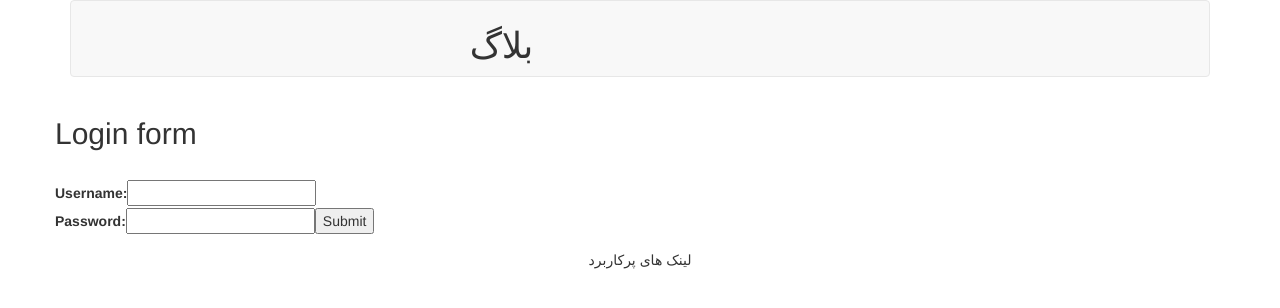
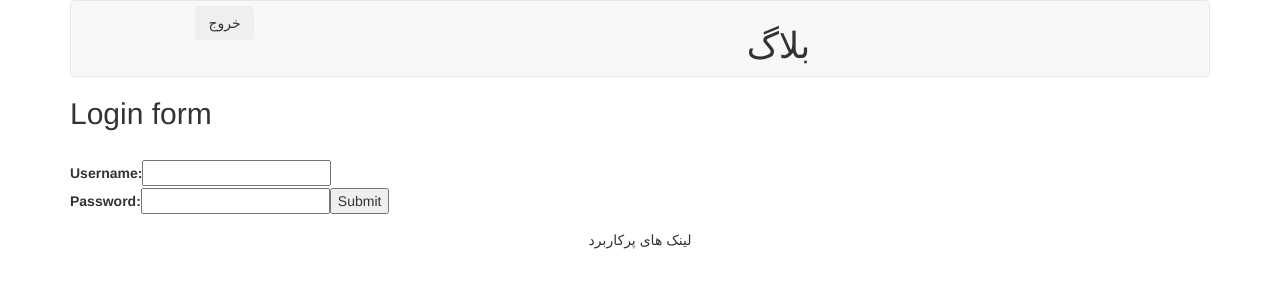
Before and after one commit to faramarz123/blog, a React app: page / in a window 1280 px wide. Shown: the top 308 px of the page. Built offline with nearby package versions, Linux system fonts and the light colour scheme.

Commit message:
Make Header Footer components

```diff
--- /dev/null
+++ b/app/components/header.js
@@ -0,0 +1,19 @@
+import React,{Component} from 'react';
+import {createCookie, readCookie, eraseCookie} from './cookieCollection.js';
+
+class Header extends Component
+{
+    render()
+    {
+        return(
+            <nav className="navbar navbar-default" role="navigation">
+                <div className="col-md-12 text-center float-left" style={{marginTop: 5,}}>
+                        {!readCookie('token') ? <div className="col-md-3"><button id="logoutButton" onClick={this.logout} className="btn">خروج</button></div> : null}
+                        <div className="col-md-9"><h1>بلاگ</h1></div>
+                </div>
+            </nav>
+        )
+    }
+}
+
+export default Header;
--- a/app/components/index.js
+++ b/app/components/index.js
@@ -2,6 +2,7 @@ import React, { Component } from 'react';
 import Footer from './footer';
 import { browserHistory } from 'react-router';
 import {createCookie, readCookie, eraseCookie} from './cookieCollection.js';
+import Header from './header';
 
 class Index extends Component{
 
@@ -9,7 +10,7 @@ class Index extends Component{
     {
         super();
         this.logout = this.logout.bind(this);
-        this.state={shouldBeHidden: true}
+        this.state={shouldBeHidden: false}
     }
 
     logout(e)
@@ -22,20 +23,9 @@ class Index extends Component{
     render(){
         return (
             <div className="container">
-                    <nav className="navbar navbar-default" role="navigation">
-                        <div className="col-md-12 text-center float-left" style={{marginTop: 5,}}>
-                            {/*{this.state.shouldBeHidden ? <div className="col-md-3"><button id="logoutButton" onClick={this.logout} className="btn">خروج</button></div> : null}*/}
-                            <div className="col-md-9"><h1>بلاگ</h1></div>
-                        </div>
-                    </nav>
-
-                    <div className="row">
-                          {this.props.children}
-                    </div>
-
-                    <div>
-                        <Footer />
-                    </div>
+                    <Header />
+                    {this.props.children}
+                    <Footer />
             </div>
         )}
 }
```
